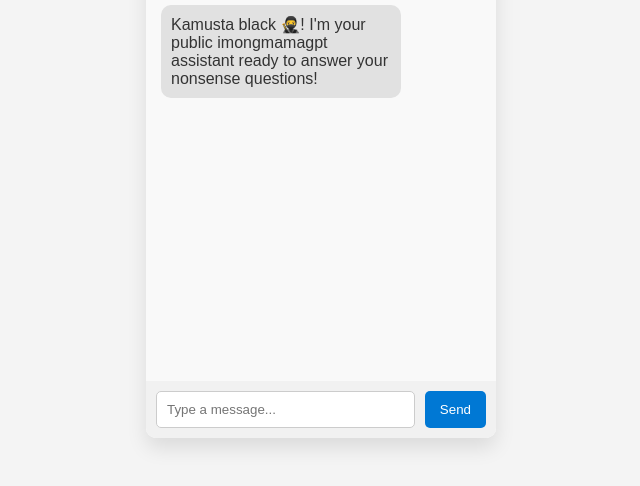
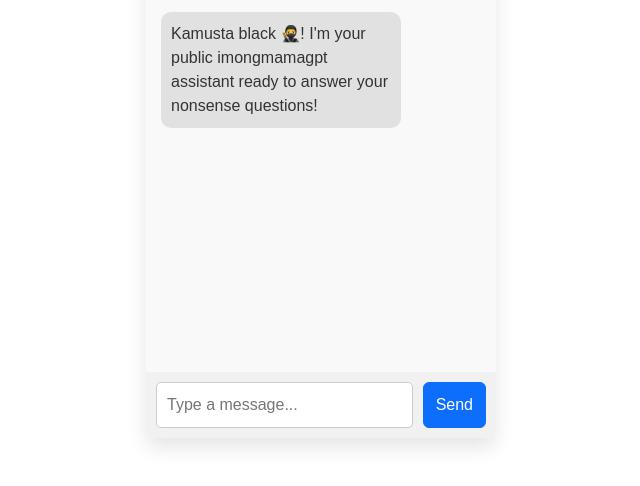
Before and after one commit to carljohnvillavito/ImongMaMaGPT, a website: page ImongMaMa/index.html in a window 1280 px wide. Shown: the part 212-698 px from the top of the page, without its empty margins (319-959 px from the left). Drawn offline with nearby package versions, Linux system fonts and the light colour scheme.

Commit message:
Update index.html

```diff
--- a/ImongMaMa/index.html
+++ b/ImongMaMa/index.html
@@ -5,6 +5,7 @@
     <meta name="viewport" content="width=device-width, initial-scale=1.0">
     <title>ImongMamaGPT</title>
     <link rel="stylesheet" href="style.css">
+    <link href="https://stackpath.bootstrapcdn.com/bootstrap/5.3.0/css/bootstrap.min.css" rel="stylesheet">
 </head>
 <body>
 
@@ -17,11 +18,12 @@
         </div>
         <div class="chat-footer">
             <input type="text" class="chat-input" id="chatInput" placeholder="Type a message...">
-            <button class="chat-send-btn" onclick="sendMessage()">Send</button>
+            <button class="chat-send-btn btn btn-primary" onclick="sendMessage()">Send</button>
         </div>
     </div>
 
     <script src="https://cdn.jsdelivr.net/npm/axios/dist/axios.min.js"></script>
+    <script src="https://stackpath.bootstrapcdn.com/bootstrap/5.3.0/js/bootstrap.bundle.min.js"></script>
     <script src="index.js"></script>
 
 </body>
```
